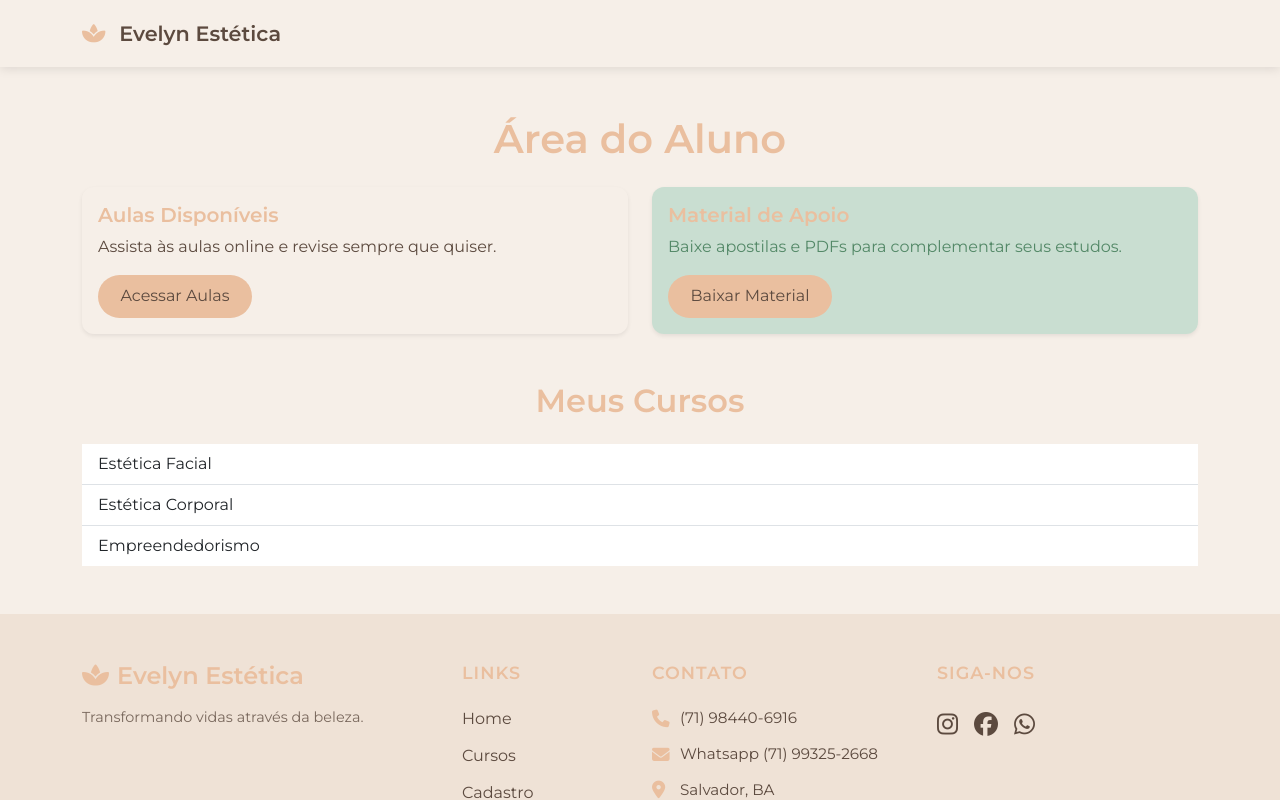
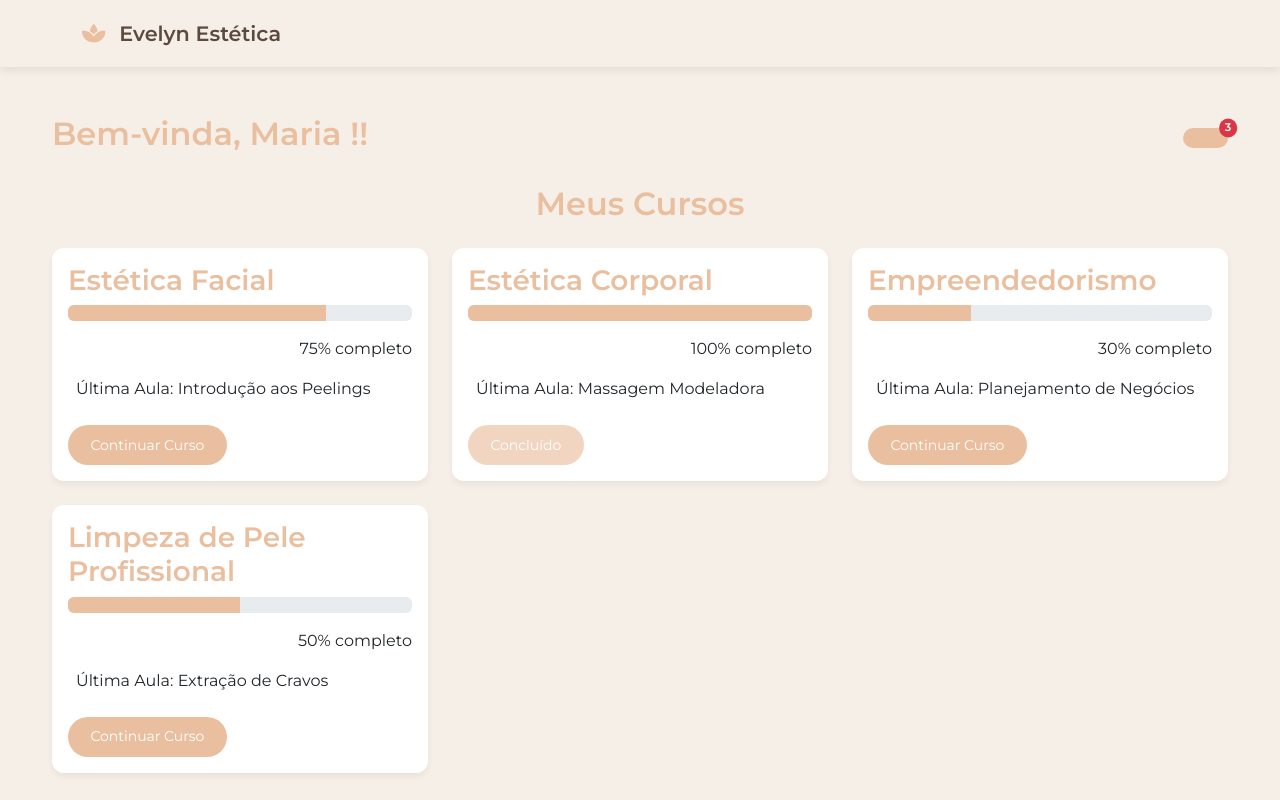
Before and after one commit to vivanolps/ProjetoFinal, an Angular app: page /aluno in a window 1280 px wide. Shown: the top 800 px of the page. Built offline with nearby package versions, Linux system fonts and the light colour scheme.

Commit message:
Ajustes.

```diff
--- a/src/app/pages/aluno/aluno.component.html
+++ b/src/app/pages/aluno/aluno.component.html
@@ -1,26 +1,47 @@
 <div class="container py-5">
-    <h1 class="mb-4 text-center fade-in">Área do Aluno</h1>
-    <div class="row g-4 fade-in"> <div class="col-md-6">
-        <div class="card shadow-sm border-0 card-primary-bg"> <div class="card-body">
-            <h5 class="card-title">Aulas Disponíveis</h5>
-            <p class="card-text">Assista às aulas online e revise sempre que quiser.</p>
-            <a routerLink="/aluno/aulas" class="btn btn-outline-dark">Acessar Aulas</a> </div>
-        </div>
-      </div>
-      <div class="col-md-6">
-        <div class="card shadow-sm border-0 card-accent-bg"> <div class="card-body">
-            <h5 class="card-title">Material de Apoio</h5>
-            <p class="card-text">Baixe apostilas e PDFs para complementar seus estudos.</p>
-            <a routerLink="/aluno/material" class="btn btn-outline-dark">Baixar Material</a> </div>
+  <div class="d-flex justify-content-between align-items-center mb-4">
+    <h1 class="mb-8">Bem-vinda, {{ nomeAluno }}!</h1>
+    <button class="btn btn-outline-secondary position-relative">
+      <i class="bi bi-bell"></i>
+      <span *ngIf="temCursosIncompletos()"
+            class="position-absolute top-0 start-100 translate-middle badge rounded-pill bg-danger">
+        {{ cursosIncompletosCount() }}
+      </span>
+    </button>
+  </div>
+
+  <div class="mt-4">
+    <h2 class="text-center mb-4">Meus Cursos</h2>
+    <div class="row g-4">
+      <div class="col-md-4" *ngFor="let curso of cursos">
+        <div class="card h-100 curso-card"> <div class="card-body">
+            <h3 class="card-title">{{ curso.nome }}</h3>
+            <div class="progress mb-3">
+              <div class="progress-bar" role="progressbar"
+                   [style.width.%]="curso.progresso"
+                   [attr.aria-valuenow]="curso.progresso"
+                   aria-valuemin="0" aria-valuemax="100"></div>
+            </div>
+            <p class="text-end">{{ curso.progresso }}% completo</p>
+            <p><i class="bi bi-play-circle me-2"></i>Última Aula: {{ curso.ultimaAula }}</p>
+            <button *ngIf="!curso.completo" class="btn btn-primary btn-sm mt-2">Continuar Curso</button>
+            <button *ngIf="curso.completo" class="btn btn-success btn-sm mt-2" disabled>Concluído</button>
+          </div>
         </div>
       </div>
     </div>
+  </div>
 
-    <div class="mt-5 fade-in">
-        <h2 class="text-center mb-4">Meus Cursos</h2>
-        <ul class="list-group list-group-flush">
-            <li class="list-group-item" *ngFor="let curso of cursos">{{ curso }}</li>
-        </ul>
-        <p class="text-center mt-3" *ngIf="cursos.length === 0">Nenhum curso disponível no momento.</p>
+  <div class="mt-5">
+    <h2 class="text-center mb-4">Recursos</h2>
+    <div class="row g-3">
+      <div class="col-md-2 col-6" *ngFor="let recurso of recursos">
+        <a [routerLink]="['/aluno', recurso.link]" class="text-decoration-none">
+          <div class="card h-100 text-center p-3 hover-effect recurso-card"> <div class="display-4 mb-2 recurso-icone">{{ recurso.icone }}</div>
+            <h3 class="h6 recurso-titulo">{{ recurso.nome }}</h3>
+          </div>
+        </a>
+      </div>
     </div>
   </div>
+</div>
--- a/src/app/pages/aluno/aluno.component.scss
+++ b/src/app/pages/aluno/aluno.component.scss
@@ -1,52 +1,146 @@
-// src/app/pages/aluno/aluno.component.scss
-
-@import '../../../styles.scss'; // Importe os estilos globais para usar as variáveis
+@import '../../../styles.scss';
 
 .container {
-  // Ajustes de espaçamento ou alinhamento se precisar
+  max-width: 1200px;
+  padding-top: 2rem;
+  padding-bottom: 3rem;
 }
 
+/* Cabeçalho */
 h1 {
-  color: $primary-color; // Garante que o H1 da página siga a paleta
-  margin-bottom: 2rem;
+  color: $primary-color;
+  font-weight: 700;
+  font-size: 2rem;
 }
 
+/* Cards principais */
 .card {
-  border-radius: 0.75rem; // Arredondar as bordas dos cards
-  overflow: hidden; // Garante que o conteúdo não vaze em bordas arredondadas
-  // Adicione a transição para efeitos de hover nos cards
-  transition: transform 0.3s ease, box-shadow 0.3s ease;
+  transition: all 0.3s ease;
+  border-radius: 12px;
+  border: none;
+  overflow: hidden;
+  box-shadow: 0 4px 6px rgba(0, 0, 0, 0.05);
 
-  &.card-primary-bg { // Classe para o card com primary-color
-    background-color: $secondary-color;
-    border: 1px solid lighten($text-color, 30%); // Borda suave
-    color: $text-color; // Texto interno do card
+  &:hover {
+    transform: translateY(-5px);
+    box-shadow: 0 10px 20px rgba(0, 0, 0, 0.1);
   }
 
-  &.card-accent-bg { // Classe para o card com accent-color
-    background-color: $accent-color;
-    border: 1px solid lighten($accent-color, 10%); // Borda suave
-    color: darken($accent-color, 40%); // Cor do texto mais escura para contraste
-  }
+  &-primary-bg {
+    background-color: lighten($primary-color, 45%);
+    border-left: 4px solid $primary-color;
 
-  &:hover {
-    transform: translateY(-5px); // Efeito de elevação no hover
-    box-shadow: 0 10px 20px rgba(0, 0, 0, 0.15); // Sombra mais proeminente
-  }
-
-  .card-title {
-    color: $primary-color; // Título do card com a cor primária
-    font-weight: 600;
-  }
-
-  .btn-outline-dark { // Ajusta a cor do botão outline para sua paleta
-    color: $text-color;
-    border-color: $text-color;
-
-    &:hover {
+    .btn-primary {
       background-color: $primary-color;
-      color: white; // Cor do texto do botão no hover
       border-color: $primary-color;
     }
   }
+
+  &-accent-bg {
+    background-color: lighten($accent-color, 35%);
+    border-left: 4px solid $accent-color;
+
+    .btn-accent {
+      background-color: $accent-color;
+      border-color: $accent-color;
+      color: darken($accent-color, 40%);
+    }
+  }
 }
+
+/* Cards de cursos */
+.curso-card {
+  .curso-header {
+    display: flex;
+    justify-content: space-between;
+    align-items: center;
+
+    .badge {
+      font-size: 0.7rem;
+      padding: 0.35em 0.65em;
+    }
+  }
+
+  .progress-bar {
+    background-color: $primary-color;
+    transition: width 0.6s ease;
+  }
+}
+
+/* Cards de recursos */
+.recurso-card {
+  padding: 1.5rem;
+  transition: all 0.3s ease;
+
+  &:hover {
+    background-color: rgba($primary-color, 0.05);
+    transform: translateY(-3px);
+  }
+
+  .recurso-icone {
+    font-size: 2.5rem;
+    margin-bottom: 1rem;
+  }
+
+  .recurso-titulo {
+    color: $primary-color;
+    font-weight: 600;
+  }
+}
+
+/* Botão de notificação */
+.btn-outline-secondary {
+  border-color: rgba($primary-color, 0.2);
+
+  &:hover {
+    background-color: rgba($primary-color, 0.05);
+  }
+}
+
+.badge.bg-danger {
+  font-size: 0.7rem;
+  padding: 0.35em 0.5em;
+}
+
+/* Animações */
+.fade-in {
+  animation: fadeIn 0.5s ease-in-out;
+}
+
+@keyframes fadeIn {
+  from { opacity: 0; transform: translateY(10px); }
+  to { opacity: 1; transform: translateY(0); }
+}
+
+/* Loading */
+.spinner-border {
+  width: 3rem;
+  height: 3rem;
+  border-width: 0.2em;
+}
+
+.text-center {
+  text-align: center;
+}
+
+.py-5 {
+  padding-top: 3rem;
+  padding-bottom: 3rem;
+}
+
+.py-4 {
+  padding-top: 1.5rem;
+  padding-bottom: 1.5rem;
+}
+
+/* Responsividade */
+@media (max-width: 768px) {
+  .container {
+    padding-top: 1rem;
+    padding-bottom: 2rem;
+  }
+
+  h1 {
+    font-size: 1.75rem;
+  }
+}
--- a/src/app/pages/aluno/aluno.component.ts
+++ b/src/app/pages/aluno/aluno.component.ts
@@ -1,22 +1,61 @@
-// src/app/pages/aluno/aluno.component.ts
+import { Component, OnInit } from '@angular/core';
+import { CommonModule } from '@angular/common'; // Para *ngIf, *ngFor
+import { RouterModule } from '@angular/router'; // Para routerLink
 
-import { Component, OnInit } from '@angular/core';
-import { CommonModule } from '@angular/common'; // Importe CommonModule se for usar ngIf, ngFor etc.
-import { RouterModule } from '@angular/router'; // Importe RouterModule para routerLink
+// Definições de interfaces para tipagem (opcional, mas recomendado)
+interface Curso {
+  nome: string;
+  progresso: number; // Porcentagem de 0 a 100
+  ultimaAula: string;
+  completo: boolean; // Para saber se o curso está completo ou incompleto
+}
+
+interface Recurso {
+  nome: string;
+  icone: string; // Classe do ícone (ex: 'bi-file-earmark-text', 'bi-link-45deg')
+  link: string; // O link da rota para o recurso
+}
 
 @Component({
   selector: 'app-aluno',
-  standalone: true, // Adicionar standalone: true
-  imports: [CommonModule, RouterModule], // Adicionar módulos necessários
+  standalone: true, // Manter standalone
+  imports: [CommonModule, RouterModule], // Importar módulos necessários
   templateUrl: './aluno.component.html',
-  styleUrl: './aluno.component.scss' // Mudar para styleUrl no singular
+  styleUrl: './aluno.component.scss' // styleUrl é o correto (singular)
 })
 export class AlunoComponent implements OnInit {
   nomeAluno: string = '';
-  cursos: string[] = [];
+  cursos: Curso[] = []; // Agora é um array de objetos Curso
+  recursos: Recurso[] = []; // Novo array para os recursos
 
   ngOnInit(): void {
-    this.nomeAluno = 'Maria Estética';
-    this.cursos = ['Estética Facial', 'Estética Corporal', 'Empreendedorismo'];
+    // Simulação de dados do aluno
+    this.nomeAluno = 'Maria !';
+
+    // Dados de cursos simulados
+    this.cursos = [
+      { nome: 'Estética Facial', progresso: 75, ultimaAula: 'Introdução aos Peelings', completo: false },
+      { nome: 'Estética Corporal', progresso: 100, ultimaAula: 'Massagem Modeladora', completo: true },
+      { nome: 'Empreendedorismo', progresso: 30, ultimaAula: 'Planejamento de Negócios', completo: false },
+      { nome: 'Limpeza de Pele Profissional', progresso: 50, ultimaAula: 'Extração de Cravos', completo: false }
+    ];
+
+    // Dados de recursos simulados
+    this.recursos = [
+      { nome: 'Apostilas', icone: 'bi bi-file-earmark-text', link: 'apostilas' },
+      { nome: 'Webinars', icone: 'bi bi-camera-video', link: 'webinars' },
+      { nome: 'Fórum', icone: 'bi bi-chat-dots', link: 'forum' },
+      { nome: 'Suporte', icone: 'bi bi-life-preserver', link: 'suporte' }
+    ];
+  }
+
+  // Método para verificar se existem cursos incompletos
+  temCursosIncompletos(): boolean {
+    return this.cursos.some(curso => !curso.completo);
+  }
+
+  // Método para contar cursos incompletos
+  cursosIncompletosCount(): number {
+    return this.cursos.filter(curso => !curso.completo).length;
   }
 }
--- a/src/app/pages/curso/curso.component.scss
+++ b/src/app/pages/curso/curso.component.scss
@@ -1,228 +1,176 @@
+.cursos-section {
+    text-align: center;
+    background: #f7f0e9;
+    padding: 4rem 1rem;
 
-
-@use "sass:color";
-@import '../../../styles.scss';
-
-.container {
-  background-color: $secondary-color;
-  min-height: calc(100vh - 120px);
-  padding: 5rem 2rem;
+    .section-title {
+      font-size: 2.5rem;
+      color: #ecbb97;
+      font-weight: 700;
     }
 
-.page-title {
-  color: $primary-color;
-  font-size: 2.8rem;
-  font-weight: 700;
-  margin-bottom: 1rem;
-
+    .section-subtitle {
+      font-size: 1.1rem;
+      color: #7a6b60;
+      margin-bottom: 2rem;
     }
 
-.page-description {
-  color: $text-color;
-  font-size: 1.2rem;
-  max-width: 600px;
-  margin: 0 auto 2rem;
-}
-
-/* Carrossel */
-.course-carousel-wrapper {
+    .carousel-container {
       position: relative;
-  max-width: 800px;
+      max-width: 900px;
       margin: 0 auto;
+      background: #fff;
+      border-radius: 2rem;
+      padding: 4rem 2rem 3rem;
       overflow: hidden;
-  border-radius: 1.5rem;
-  box-shadow: 0 10px 30px rgba(0, 0, 0, 0.1);
-  background: white;
-}
-
-.course-carousel {
-  display: flex;
-  transition: transform 0.5s ease-in-out;
-  height: 500px; /* Altura fixa para melhor consistência */
+      box-shadow: 0 12px 40px rgba(0, 0, 0, 0.08);
     }
 
     .course-card {
-  flex: 0 0 100%;
-  padding: 2.5rem;
-  text-align: center;
-  position: relative;
+      position: absolute;
+      top: 0;
+      left: 0;
+      width: 100%;
+      opacity: 0;
+      transform: translateY(20px);
+      transition: opacity 0.6s ease, transform 0.6s ease;
+      padding: 2rem;
+      z-index: 1;
+      pointer-events: none;
+      border-radius: 2rem;
+
+      display: flex;
+      flex-direction: column;
+      align-items: center;
+
+      &.active {
+        opacity: 1;
+        transform: translateY(0);
+        z-index: 2;
+        pointer-events: auto;
       }
 
-.card-badge {
-  background: linear-gradient(45deg, #FF6B6B, #FF8E8E);
-  color: white;
-  padding: 0.3rem 1rem;
-  border-radius: 20px;
-  font-size: 0.8rem;
-  font-weight: bold;
+      .course-bg-blur {
         position: absolute;
-  top: 15px;
-  right: 15px;
-  z-index: 2;
+        top: 0;
+        left: 0;
+        width: 100%;
+        height: 100%;
+        background-image: var(--bg-img);
+        background-size: cover;
+        background-position: center;
+        filter: blur(16px) brightness(0.9);
+        opacity: 0.25;
+        z-index: 0;
+        border-radius: 2rem;
       }
 
-.card-icon {
-  background: linear-gradient(135deg, $primary-color 0%, lighten($primary-color, 15%) 100%);
-  width: 80px;
-  height: 80px;
-  border-radius: 50%;
-  display: flex;
-  align-items: center;
-  justify-content: center;
-  margin: 0 auto 1.5rem;
-
-  img {
-    width: 40px;
-    height: 40px;
-    object-fit: contain;
-  }
+      .course-image {
+        width: 120px;
+        height: 120px;
+        object-fit: cover;
+        border-radius: 1rem;
+        z-index: 1;
+        box-shadow: 0 4px 12px rgba(0, 0, 0, 0.1);
       }
 
-.card-title {
-  color: $primary-color;
+      .course-title {
         font-size: 1.8rem;
-  font-weight: 700;
-  margin-bottom: 1rem;
+        font-weight: bold;
+        color: #ecbb97;
+        margin: 1.2rem 0 0.6rem;
+        z-index: 1;
       }
 
-.card-description {
-  color: $text-color;
+      .course-description {
         font-size: 1rem;
-  line-height: 1.6;
-  margin-bottom: 2rem;
-  padding: 0 1rem;
+        color: #6d5f56;
+        max-width: 600px;
+        z-index: 1;
       }
 
-
-.btn-primary-custom {
-  background-color: $primary-color;
+      .course-button {
+        margin-top: 1.8rem;
+        background: #ecbb97;
         color: white;
         border: none;
         padding: 0.8rem 2rem;
-  border-radius: 2rem;
-  font-size: 1rem;
-  font-weight: 600;
-  transition: all 0.3s ease;
+        border-radius: 999px;
+        font-weight: bold;
         cursor: pointer;
+        z-index: 1;
+        box-shadow: 0 4px 14px rgba(236, 187, 151, 0.5);
+        transition: transform 0.2s ease;
 
         &:hover {
-    background-color: darken($primary-color, 10%);
-    transform: translateY(-3px);
-    box-shadow: 0 5px 15px rgba(0, 0, 0, 0.1);
-  }
-}
-
-/* Controles */
-.carousel-controls {
-  position: absolute;
-  top: 50%;
-  width: 100%;
-  display: flex;
-  justify-content: space-between;
-  padding: 0 1rem;
-  transform: translateY(-50%);
-  z-index: 10;
-
-  .btn-carousel-control {
-    background-color: rgba($primary-color, 0.8);
-    color: white;
-    border: none;
-    width: 40px;
-    height: 40px;
-    border-radius: 50%;
-    font-size: 1.2rem;
-    display: flex;
-    align-items: center;
-    justify-content: center;
-    cursor: pointer;
-    transition: all 0.3s ease;
-
-    &:hover {
-      background-color: $primary-color;
-      transform: scale(1.1);
+          transform: scale(1.05);
         }
       }
     }
 
-/* Pontos indicadores */
-.carousel-dots {
-  display: flex;
-  justify-content: center;
-  margin-top: 1rem;
-  padding-bottom: 1.5rem;
+    .nav-button {
+      position: absolute;
+      top: 50%;
+      transform: translateY(-50%);
+      background: #f6dcc2;
+      border: none;
+      border-radius: 50%;
+      font-size: 1.5rem;
+      padding: 0.7rem 1rem;
+      cursor: pointer;
+      box-shadow: 0 4px 8px rgba(0, 0, 0, 0.1);
+      z-index: 10;
 
-  span {
-    display: inline-block;
-    width: 10px;
-    height: 10px;
-    border-radius: 50%;
-    background-color: rgba($primary-color, 0.3);
-    margin: 0 5px;
-    cursor: pointer;
-    transition: all 0.3s ease;
+      &.prev {
+        left: 1rem;
+      }
 
-    &.active {
-      background-color: $primary-color;
-      transform: scale(1.3);
+      &.next {
+        right: 1rem;
       }
 
       &:hover {
-      background-color: rgba($primary-color, 0.7);
+        background: #eac2a0;
+      }
+    }
+
+    .indicators {
+      margin-top: 2rem;
+      z-index: 10;
+
+      .dot {
+        height: 10px;
+        width: 10px;
+        margin: 0 6px;
+        background-color: #f6dcc2;
+        border-radius: 50%;
+        display: inline-block;
+        transition: background-color 0.3s ease;
+
+        &.active {
+          background-color: #ecbb97;
         }
       }
     }
 
-/* Botão principal */
-.btn-inscricao {
+    .cta {
+      margin-top: 3rem;
 
-  background-color: $primary-color;
+      .cta-button {
+        background: #ecbb97;
         color: white;
-  font-size: 1.1rem;
-  padding: 0.8rem 2.5rem;
-  border-radius: 2rem;
-  font-weight: 600;
-  transition: all 0.3s ease;
+        border: none;
+        padding: 1rem 2.2rem;
+        border-radius: 999px;
+        font-weight: bold;
+        font-size: 1rem;
+        cursor: pointer;
+        box-shadow: 0 4px 14px rgba(236, 187, 151, 0.5);
+        transition: background 0.3s ease, transform 0.2s ease;
 
         &:hover {
-    background-color: darken($primary-color, 10%);
-    transform: translateY(-3px);
-    box-shadow: 0 8px 20px rgba(0, 0, 0, 0.15);
+          transform: scale(1.05);
         }
       }
-
-/* Responsivo */
-@media (max-width: 768px) {
-  .container {
-    padding: 3rem 1rem;
-  }
-
-  .page-title {
-    font-size: 2.2rem;
-  }
-
-  .course-carousel {
-    height: 450px;
-  }
-
-  .course-card {
-    padding: 1.5rem;
-  }
-
-  .card-title {
-    font-size: 1.5rem;
     }
   }
-
-/* Animações */
-@keyframes fadeIn {
-  from { opacity: 0; transform: translateY(20px); }
-  to { opacity: 1; transform: translateY(0); }
-}
-
-.fade-in {
-  opacity: 0;
-  animation: fadeIn 0.8s forwards;
-}
-
-.fade-in-delay-1 { animation-delay: 0.2s; }
-.fade-in-delay-2 { animation-delay: 0.4s; }
--- a/src/app/pages/curso/curso.component.ts
+++ b/src/app/pages/curso/curso.component.ts
@@ -1,74 +1,45 @@
-import { Component, OnInit } from '@angular/core';
-import { CommonModule } from '@angular/common';
-import { RouterLink } from '@angular/router';
+import { Component } from '@angular/core';
 
 @Component({
   selector: 'app-curso',
-  standalone: true,
-  imports: [CommonModule, RouterLink],
+
   templateUrl: './curso.component.html',
   styleUrls: ['./curso.component.scss']
 })
-export class CursoComponent implements OnInit {
+export class CursoComponent {
   cursos = [
     {
-      titulo: "Limpeza de Pele Profissional",
-      descricao: "Domine técnicas avançadas para acne, oleosidade e rejuvenescimento com certificação internacional.",
-      imagem: "assets/images/spar.jpeg",
-      badge: "Mais Procurado!"
+      titulo: 'Limpeza de Pele Profissional',
+      descricao: 'Domine técnicas para acne, oleosidade e rejuvenescimento com certificação internacional.',
+      imagem: 'assets/cursos/limpeza-pele.jpg'
     },
     {
-      titulo: "Design de Sobrancelhas com Henna",
-      descricao: "Aprenda o método perfeito para formatos que realçam o rosto + curso de henna inclusivo.",
-      imagem: "assets/images/sombrancelha.jpeg"
+      titulo: 'Design de Sobrancelhas com Henna',
+      descricao: 'Método perfeito para formatos que realçam o rosto + curso de henna inclusivo.',
+      imagem: 'assets/cursos/sobrancelha-henna.jpg'
     },
     {
-      titulo: "Massagem Relaxante com Pedras Quentes",
-      descricao: "Técnicas termais para alívio imediato de estresse e dores musculares (inclui kit básico).",
-      imagem: "assets/images/massagem.jpeg",
-      badge: "Novidade!"
-    },
-    {
-      titulo: "Unhas de Gel do Básico ao Avançado",
-      descricao: "Alongamentos, reparos e nail art. Inclui módulo sobre durabilidade e saúde das unhas.",
-      imagem: "assets/images/unhas.jpeg"
-    },
-    {
-      titulo: "Skincare Científico",
-      descricao: "Rotinas personalizadas para cada tipo de pele: do anti-idade ao tratamento de melasma.",
-      imagem: "assets/icons/skincare-icon.svg"
+      titulo: 'Unhas de Gel do Básico ao Avançado',
+      descricao: 'Alongamentos, reparos e nail art. Inclui módulo sobre durabilidade e saúde das unhas.',
+      imagem: 'assets/cursos/unhas-gel.jpg'
     }
   ];
 
   currentIndex = 0;
-  autoPlay = true;
-  private carouselInterval: any;
 
-  ngOnInit() {
-    if (this.autoPlay) {
-      this.startAutoPlay();
-    }
-  }
-
-  startAutoPlay() {
-    this.carouselInterval = setInterval(() => {
-      this.nextCourse();
-    }, 5000);
-  }
-
-  pauseAutoPlay() {
-    clearInterval(this.carouselInterval);
-  }
-
-  nextCourse() {
+  nextSlide() {
     this.currentIndex = (this.currentIndex + 1) % this.cursos.length;
   }
 
-  prevCourse() {
+  prevSlide() {
     this.currentIndex = (this.currentIndex - 1 + this.cursos.length) % this.cursos.length;
   }
 
-  goToCourse(index: number) {
+  goToSlide(index: number) {
     this.currentIndex = index;
   }
+
+  isCurrentCourse(index: number): boolean {
+    return index === this.currentIndex;
+  }
 }
```
Also changed, not shown: src/app/pages/curso/curso.component.html (+27 -35 lines). Lines whose indentation alone changed are shown as unchanged.
